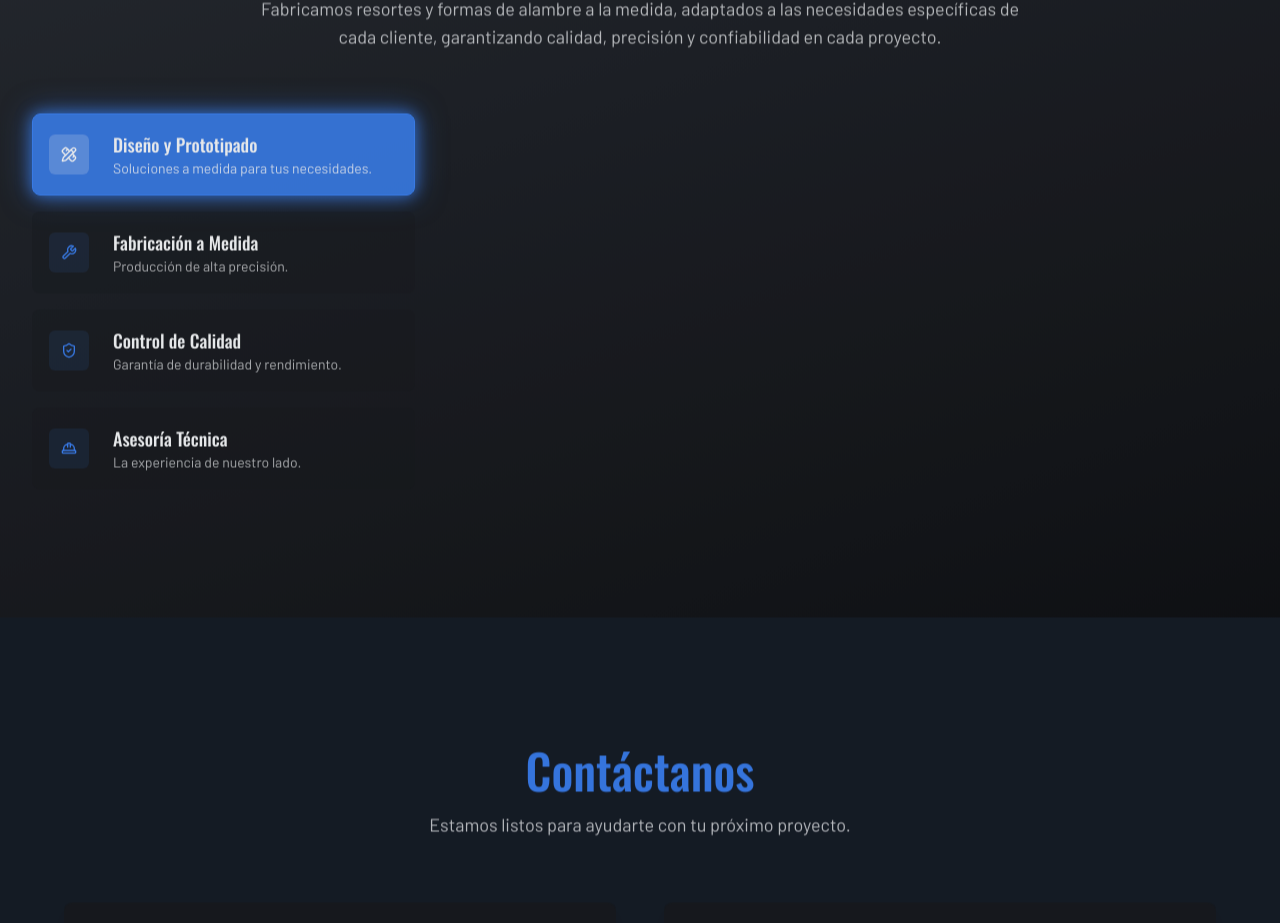
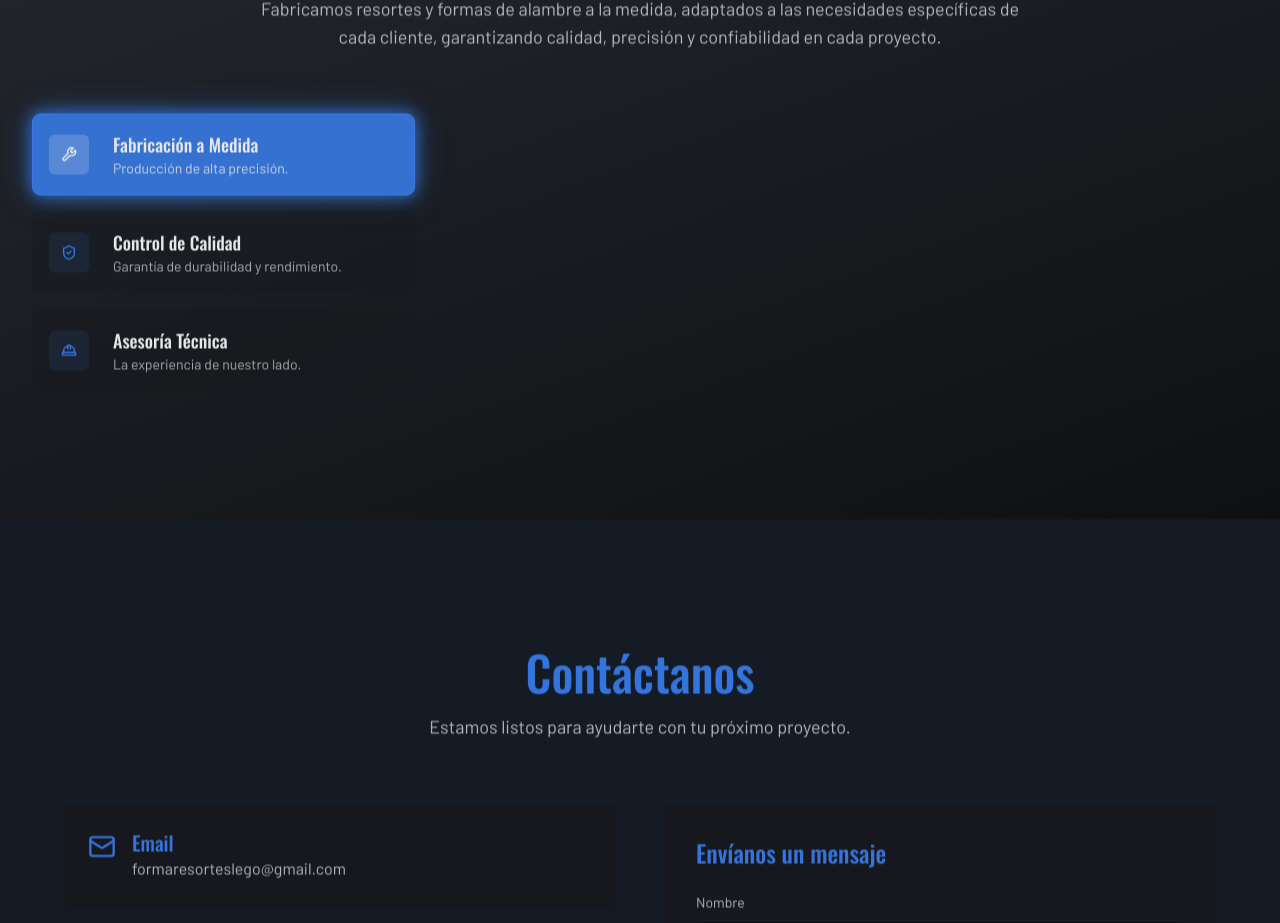
Before and after one commit to Akkabra/formaresortelegosas, a Next.js app: page / in a window 1280 px wide. Shown: the part 2651-3574 px from the top of the page. Built offline with nearby package versions, Linux system fonts and the light colour scheme.

Commit message:
Elimina esta opcion  (_for element <Button>_)

```diff
--- a/src/components/sections/services-section.tsx
+++ b/src/components/sections/services-section.tsx
@@ -24,13 +24,6 @@ type Service = {
 };
 
 const services: Service[] = [
-  {
-    id: "design",
-    title: "Diseño y Prototipado",
-    description: "Soluciones a medida para tus necesidades.",
-    details: "Colaboramos contigo para diseñar y prototipar resortes que cumplan con tus especificaciones exactas, utilizando software avanzado y pruebas rigurosas para garantizar el rendimiento óptimo.",
-    icon: PencilRuler
-  },
   {
     id: "manufacturing",
     title: "Fabricación a Medida",
```
